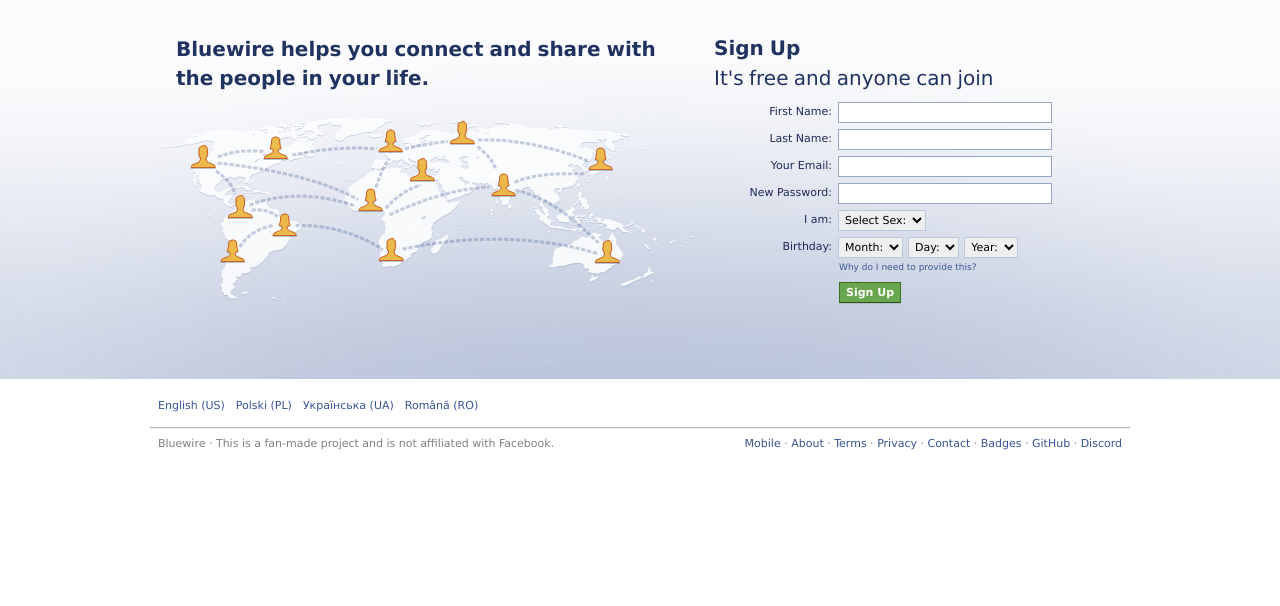
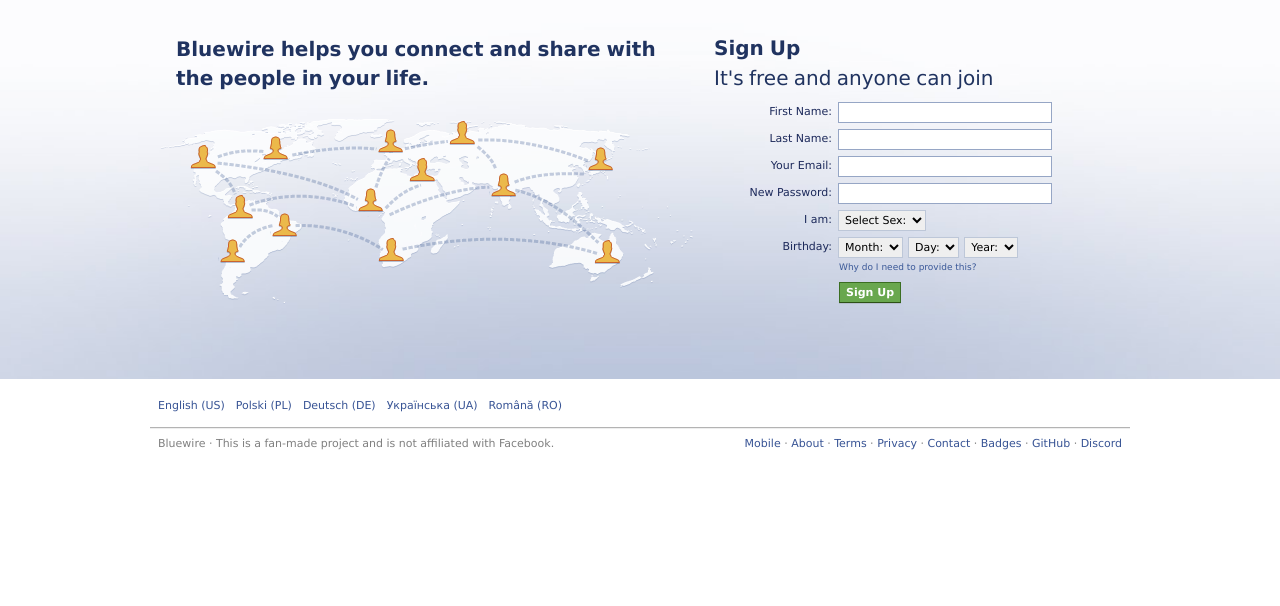
Before and after one commit to Bluewire-OSS/templates, a Flask app: page / in a window 1280 px wide. Shown: the part 85-691 px from the top of the page. Run offline with Flask 3, Linux system fonts and the light colour scheme.

Commit message:
Add "Deutsch" to language options on all pages

```diff
--- a/templates/index-de.html
+++ b/templates/index-de.html
@@ -140,6 +140,7 @@
             <ul>
                 <li><a href="/">English (US)</a></li>
                 <li><a href="/pl">Polski (PL)</a></li>
+                <li><a href="/de">Deutsch (DE)</a></li>
                 <li><a href="/ua">Українська (UA)</a></li>
                 <li><a href="/ro">Română (RO)</a></li>
             </ul>
--- a/templates/index-pl.html
+++ b/templates/index-pl.html
@@ -140,6 +140,7 @@
             <ul>
                 <li><a href="/">English (US)</a></li>
                 <li><a href="/pl">Polski (PL)</a></li>
+                <li><a href="/de">Deutsch (DE)</a></li>
                 <li><a href="/ua">Українська (UA)</a></li>
                 <li><a href="/ro">Română (RO)</a></li>
             </ul>
--- a/templates/index-ro.html
+++ b/templates/index-ro.html
@@ -140,9 +140,9 @@
             <ul>
                 <li><a href="/">English (US)</a></li>
                 <li><a href="/pl">Polski (PL)</a></li>
+                <li><a href="/de">Deutsch (DE)</a></li>
                 <li><a href="/ua">Українська (UA)</a></li>
                 <li><a href="/ro">Română (RO)</a></li>
-
             </ul>
         </div>
     </div>
--- a/templates/index-ua.html
+++ b/templates/index-ua.html
@@ -140,6 +140,7 @@
             <ul>
                 <li><a href="/">English (US)</a></li>
                 <li><a href="/pl">Polski (PL)</a></li>
+                <li><a href="/de">Deutsch (DE)</a></li>
                 <li><a href="/ua">Українська (UA)</a></li>
                 <li><a href="/ro">Română (RO)</a></li>
             </ul>
--- a/templates/index.html
+++ b/templates/index.html
@@ -140,6 +140,7 @@
             <ul>
                 <li><a href="/">English (US)</a></li>
                 <li><a href="/pl">Polski (PL)</a></li>
+                <li><a href="/de">Deutsch (DE)</a></li>
                 <li><a href="/ua">Українська (UA)</a></li>
                 <li><a href="/ro">Română (RO)</a></li>
             </ul>
```
